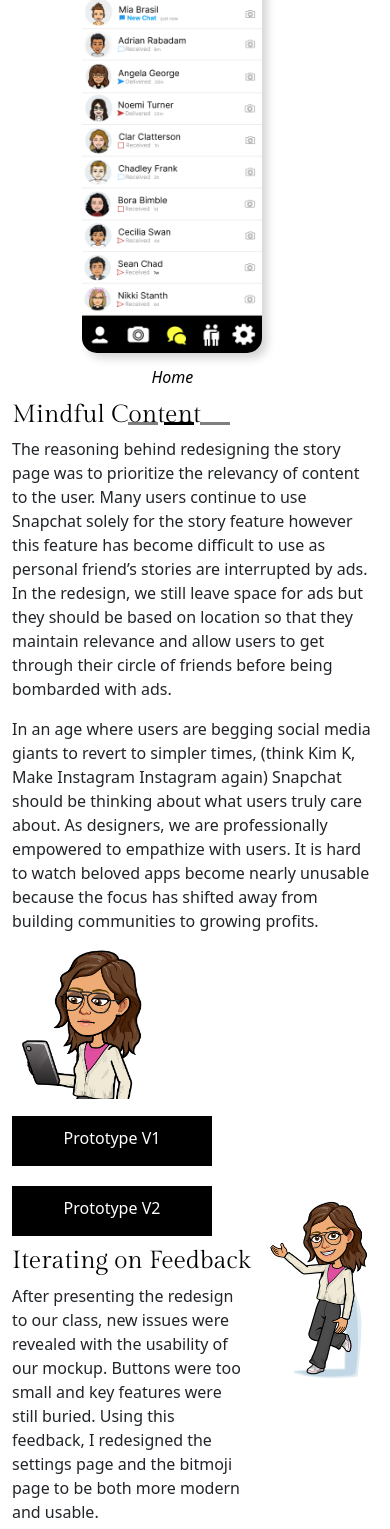
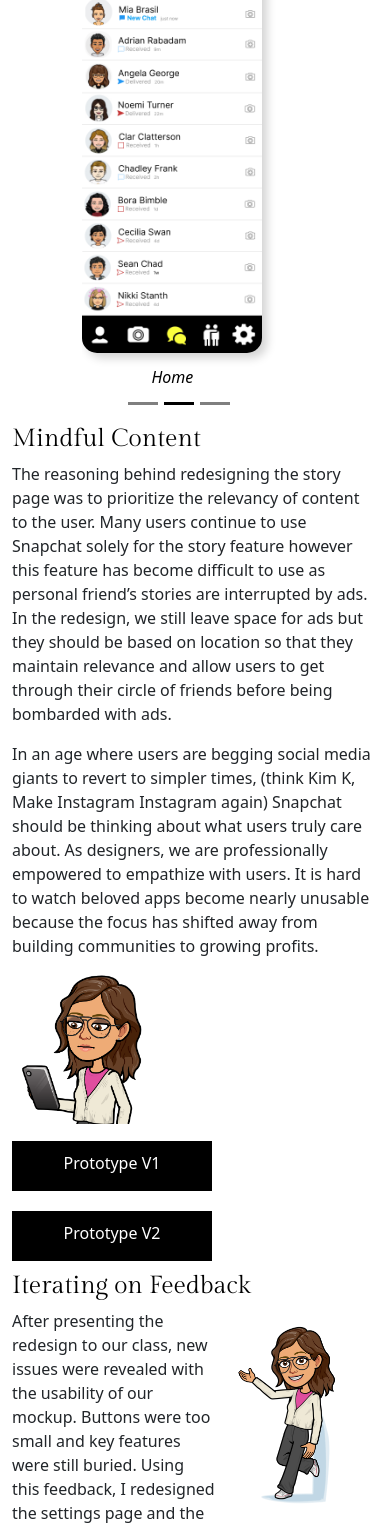
Before and after one commit to Angela-Mari/UIPortfolio, a React (Create React App) app in the folder ui-portfolio/: page /ui-portfolio/snapchat-feature in a window 390 px wide. Shown: the part 432-1961 px from the top of the page. Built offline with nearby package versions, Linux system fonts and the light colour scheme.

Commit message:
fix bitmoji

```diff
--- a/ui-portfolio/src/App.css
+++ b/ui-portfolio/src/App.css
@@ -149,6 +149,10 @@
 
   }
 
+  .bitmoji-lean {
+    margin-left:-50px;
+    margin-top:-100px;
+  }
 
 @media screen and (max-width: 1340px) {
   .avatar {
@@ -242,10 +246,16 @@
   }
 
   .carousel-indicators {
-    bottom:-25% !important;
+    bottom:-20% !important;
     margin-left: 2% !important;
 
   }
+
+  .bitmoji-lean {
+    margin-left:-50px;
+    margin-top: 0;
+  }
+
 }
 
 .card-link {
--- a/ui-portfolio/src/pages/Project3.js
+++ b/ui-portfolio/src/pages/Project3.js
@@ -74,7 +74,7 @@
                     </Carousel.Item>
                     </Carousel>
                 </Row>
-                <h2 style={{marginTop:"2%"}}>Mindful Content</h2>
+                <h2 style={{marginTop:"2rem"}}>Mindful Content</h2>
                 <p>
                 The reasoning behind redesigning the story page was to prioritize the relevancy of content
                 to the user. Many users continue to use Snapchat solely for the story feature however this
@@ -105,7 +105,8 @@
             </div>
             <h2>Iterating on Feedback</h2>
             <Row>
-            <Col xs={8} sm={10}>
+            <Col xs={{span: 7, order: 1}} sm={10}>
+
             <p>
             After presenting the redesign to our class, new issues were revealed with the usability
             of our mockup. Buttons were too small and key features were still buried. Using this
@@ -113,8 +114,8 @@
             and usable.
             </p>
             </Col>
-            <Col xs={4} sm={2}>
-            <img src={bitmojiLean} alt="gesturing bitmoji" width="200px" style={{marginLeft:"-50px", marginTop:"-100px"}}/>
+            <Col xs={{span: 5, order: 2}} sm={2}>
+            <img src={bitmojiLean} alt="gesturing bitmoji" width="200px" className='bitmoji-lean'/>
             </Col>
             </Row>
             <Row>
```
